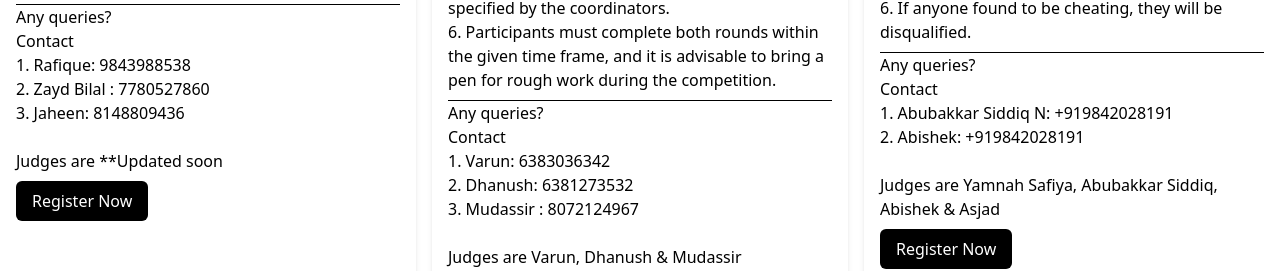
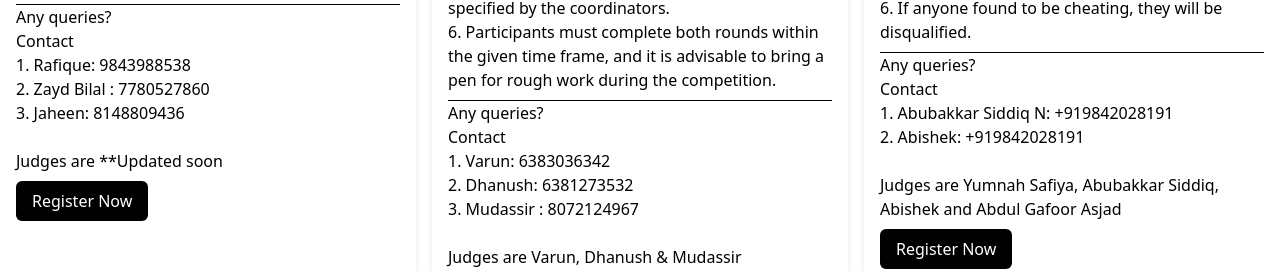
Before and after one commit to dhanushk-offl/revibe-event, a SvelteKit app: page /events in a window 1280 px wide. Shown: the part 924-1195 px from the top of the page. Built offline with nearby package versions, Linux system fonts and the light colour scheme; a web font is replaced by a local one.

Commit message:
Update techevents.svelte

```diff
--- a/src/routes/events/techevents.svelte
+++ b/src/routes/events/techevents.svelte
@@ -42,7 +42,7 @@
       price: 'Rs. 50 /Head',
       imageURL: 'https://res.cloudinary.com/dwir71gi2/image/upload/v1712930991/quiz_1_muhgzs.jpg', // Sample image URL
       contact:["Abubakkar Siddiq N: +919842028191", "Abishek: +919842028191"],
-      judges:"Yamnah Safiya, Abubakkar Siddiq, Abishek & Asjad"
+      judges:" Yumnah Safiya, Abubakkar Siddiq, Abishek and Abdul Gafoor Asjad"
     },
     {
       id: 4,
```
